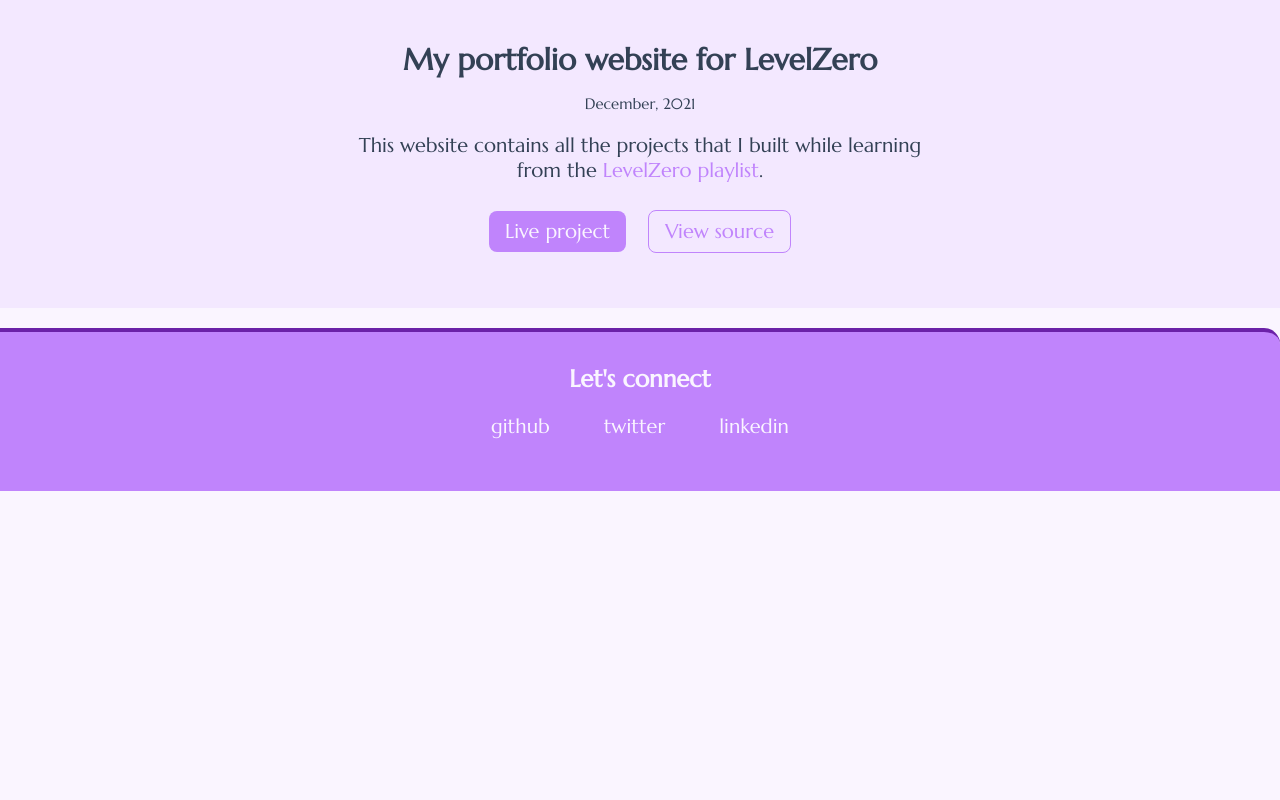
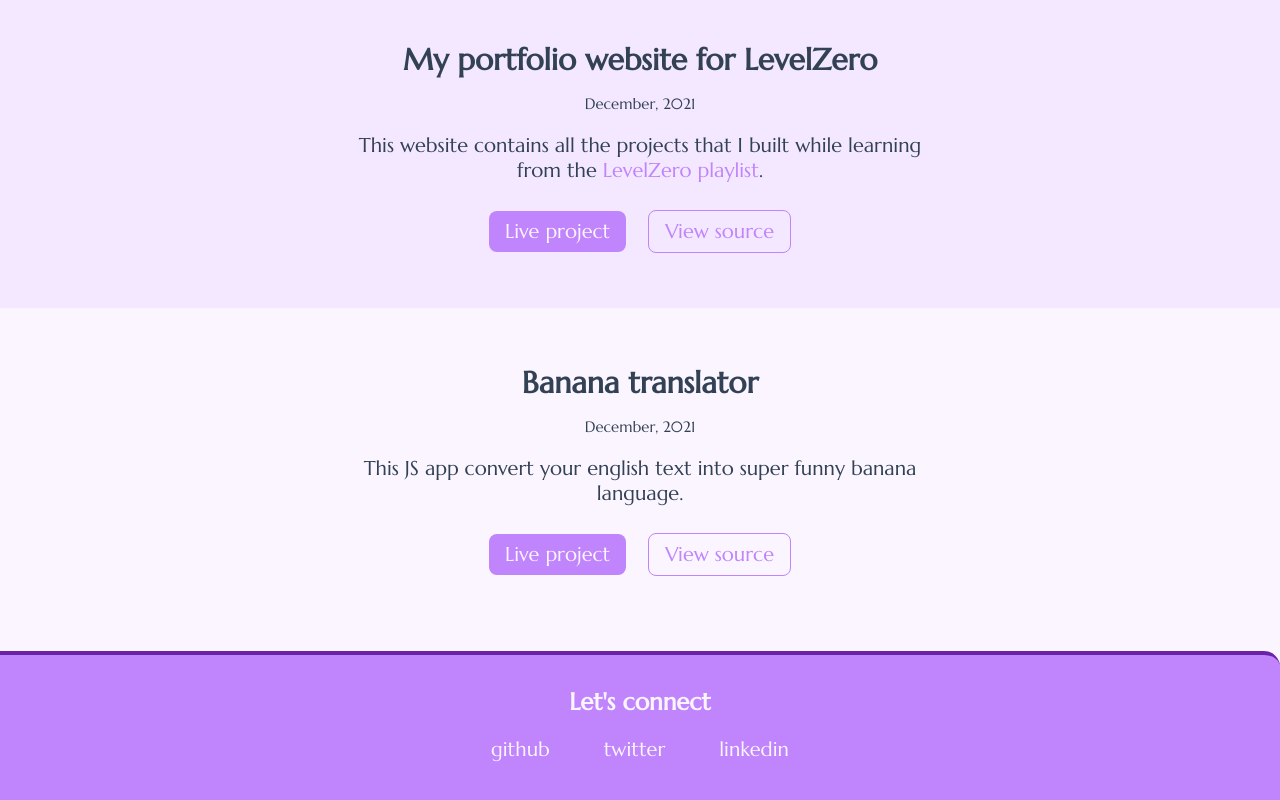
Before and after one commit to mayanksachdev/mayank-sachdev-levelZero-portfolio, a plain HTML site: page projects.html in a window 1280 px wide. Shown: the part 1295-2095 px from the top of the page. Before the commit the page ends 1786 px from the top, so only its background shows below. Drawn offline with Linux system fonts and the light colour scheme; a web font is replaced by a local one.

Commit message:
feat: added banana translator to the project page

```diff
--- a/projects.html
+++ b/projects.html
@@ -123,6 +123,32 @@
                 </div>
             </section>
         </li>
+        <li>
+            <section class="section" style="margin:0px auto">
+                <div class="container container-center">
+                    <h1>Banana translator</h1>
+                    <p class="section-small">December, 2021</p>
+                    <p>This JS app convert your english text into super funny banana language.</p>
+
+                </div>
+                <div class="link-container">
+                    <ul class="list-no-bullets">
+                        <li class="list-item-inline">
+                            <a class="link link-primary"
+                                href="https://minion-translator-by-mayank.netlify.app/">Live
+                                project</a>
+
+                        </li>
+                        <li class="list-item-inline">
+                            <a class="link link-secondary"
+                                href="https://github.com/mayanksachdev/banana-translator-app/tree/main">View source</a>
+
+                        </li>
+
+                    </ul>
+                </div>
+            </section>
+        </li>
     </ul>
     <footer class="footer">
         <div class="footer-header">Let's connect</div>
```
